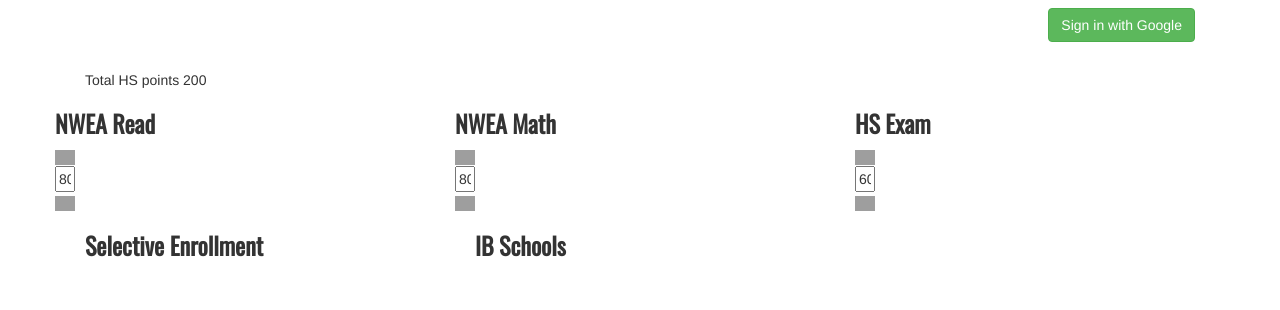
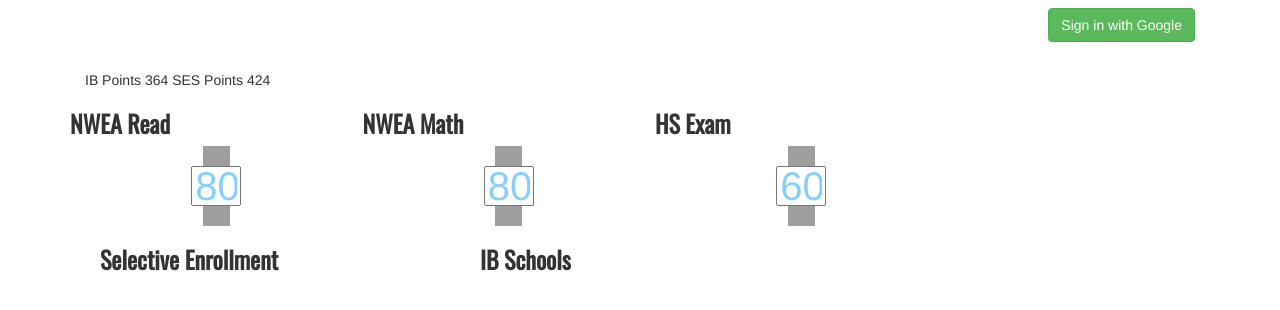
Before and after one commit to nanselmo/ontrack, a Django app: template student/templates/student/student_calc.html in a window 1280 px wide. Shown: the top 310 px of the page. Run offline with Django 3.2, Linux system fonts and the light colour scheme; the template is opened without the code that fills it, so the values that code supplies are empty; parts of the project's set-up code (start-up, migrations or seed data) failed here and were passed over; some libraries are stand-ins or nearby versions.

Commit message:
working calculator

```diff
--- a/ontrack/static/student/css/calculator.css
+++ b/ontrack/static/student/css/calculator.css
@@ -1,9 +1,25 @@
-input {
-  width: 20px;
+.input-text {
+  width: 50px;
+  height: 40px;
+  color: lightskyblue;
+  font-size: 40px;
+  display: block;
+  margin: auto;
+
 }
 
+.grade-text {
+  margin-top: auto;
+  margin-bottom: auto;
+  margin-left: 60%;
+}
+
+
+
 .arrow {
-  height: 15px;
+  height: 20px;
+  display: block;
+  margin: auto;
 }
 
 .plus {
@@ -28,10 +44,16 @@
 .red-x {
   content:url("http://openclipart.org/image/2400px/svg_to_png/10941/TzeenieWheenie-red-green-OK-not-OK-Icons-1.png");
 }
-.hs-info{
-  background-color: lightblue;
+
+.white-text {
+  color: white;
 }
-
+.grey-text {
+  color: grey;
+}
 .hs-pts{
-  /*display:none;*/
+  display:none;
 }
+.hs-type{
+  display:none;
+}
--- a/ontrack/static/student/js/calculate_hs.js
+++ b/ontrack/static/student/js/calculate_hs.js
@@ -1,27 +1,26 @@
 //includes jQuery
-function grades_to_pts(numeric_grade){
-	var pts=0;
-	if (numeric_grade>90){
-  	ses_pts=75;
-		ib_pts=112.5;
+function get_points(numeric_grade) {
+  var pts = 0;
+  if (numeric_grade > 90) {
+    se_pts = 75;
+    ib_pts = 112.5;
+  } else if (numeric_grade > 80) {
+    se_points = 50;
+    ib_points = 75;
+  } else if (numeric_grade > 70) {
+    se_points = 25;
+    ib_points = 38;
+  } else {
+    se_points = 0
+    ib_points = 0
   }
-  else if (numeric_grade>80){
-		ses_points=50;
-		ib_points=75;
-      }
-  else if (numeric_grade>70){
-		ses_points=25;
-		ib_points=38;
-  }
-  else {
-		ses_points=0
-		ib_points=0
-  }
-  return {'ib': ib_points, 'ses':ses_points};
+  return {
+    'ib': ib_points,
+    'se': se_points
+  };
 }
 
-function calculate()
-{
+function calculate() {
   var math_gr = parseInt($(":input[name='Math_grade']").val());
   var science_gr = parseInt($(":input[name='Science_grade']").val());
   var read_gr = parseInt($(":input[name='Reading_grade']").val());
@@ -29,62 +28,83 @@
   var nwea_math = parseInt($(":input[name='nwea_math']").val());
   var nwea_read = parseInt($(":input[name='nwea_read']").val());
   var entrance_exam = parseInt($(":input[name='hs_exam']").val());
-		var tot_ib=0;
-		var tot_ses=0;
-		grades=["math_gr", "science_gr", "ss_gr", "read_gr"]
-		grades.each(index, subject){
-			tot_ib=tot_ib+grades_to_pts(grade_dict[index])['ib']
-			tot_ses=tot_ses+grades_to_pts(grade_dict[index])['ses']
+  var tot_ib = 0;
+  var tot_se = 0;
+
+  //points for 4 core grades
+  grades = [math_gr, science_gr, ss_gr, read_gr]
+  for (i = 0; i < grades.length; ++i) {
+    tot_ib = tot_ib + get_points(grades[i])['ib'];
+    tot_se = tot_se + get_points(grades[i])['se'];
   }
 
+  //nwea points
+  nwea_points = nwea_math + nwea_read;
+  tot_se = tot_se + 1.515 * (nwea_points);
+  tot_ib = tot_ib + 2.2727 * (nwea_points);
 
-    nwea_points=nwea_math+nwea_read
-    ses_points_nwea=1.515*(nwea_points);
-    ib_points_nwea=2.2727*(nwea_points);
-    exam_points=3.03*entrance_exam;
-    var total = tot_ib+ses_points_nwea+exam_points ;
-    $(".totPoints").text(Math.round(total));
 
-   	var new_points = parseInt($(".totPoints").text());
+  //points from selective enrollment test
+  tot_se = tot_se + 3.03 * entrance_exam;
+
+  //set total points to the new values
+  $(".totSEpoints").text(Math.round(tot_se));
+  $(".totIBpoints").text(Math.round(tot_ib));
+
+  var new_se_points = parseInt($(".totSEpoints").text());
+  var new_ib_points = parseInt($(".totIBpoints").text());
 
   $(".check-points").each(
-				function( index )
+    function(index)
 		{
 	      var this_hs_points = parseInt($(this).find(".hs-pts").text());
-	     if (new_points>this_hs_points)
-	        {
-	        $(this).children(".hs-pts-status").attr('class', 'hs-pts-status green-check');}
-	        else if (new_points+ 50>this_hs_points){
+	      var this_hs_type = $(this).find(".hs-type").text();
+
+	   		if (this_hs_type == "IB"){
+	      	var new_points = new_ib_points;
+	      } else {
+	      	var new_points = new_se_points;
+	      }
+	      if (new_points > this_hs_points) {
+	        $(this).children(".hs-pts-status").attr('class', 'hs-pts-status green-check');
+	      } else if (new_points + 50 > this_hs_points) {
 	        $(this).children(".hs-pts-status").attr('class', 'hs-pts-status orange-okay');
+	      } else {
+	        $(this).children(".hs-pts-status").attr('class', 'hs-pts-status red-x');
 	      }
-					else {
-	         $(this).children(".hs-pts-status").attr('class', 'hs-pts-status red-x');
+				$(this).find(".hs-remain-pts").text(this_hs_points - new_points);
+
+				// get new remaining points
+				var this_hs_remain_pts = parseInt($(this).find(".hs-remain-pts").text());
+				if (this_hs_remain_pts<=0){
+						$(this).find(".hs-remain-pts").attr('class','white-text hs-remain-pts');
+				}
+				else{
+					$(this).find(".hs-remain-pts").attr('class','grey-text hs-remain-pts');
 				}
     }
   );
 }
 
-$().ready(function(){
+$().ready(function() {
   calculate();
-    $(".minus").click(function(){
+  $(".minus").click(function() {
     var $input = $(this).parent().prev().find('.input-text');
     var newValue = 0;
-        if ($input.val()!=0){
+    if ($input.val() != 0) {
       newValue = parseInt($input.val()) - 1;
-        }
-        else{
+    } else {
       newValue = parseInt($input.val());
     }
     $input.val(newValue);
     calculate();
   });
-    $(".plus").click(function(){
+  $(".plus").click(function() {
     var $input = $(this).parent().next().find('.input-text');
     var newValue = 0;
-        if ($input.val()!=100){
+    if ($input.val() != 100) {
       newValue = parseInt($input.val()) + 1;
-        }
-        else{
+    } else {
       newValue = parseInt($input.val());
     }
     $input.val(newValue);
--- a/student/templates/student/student_calc.html
+++ b/student/templates/student/student_calc.html
@@ -20,31 +20,41 @@
   </div>
 
 
-  Total HS points <span class="totPoints">200</span>
-  <div class='row'><!--start numbers row-->
+  IB Points <span class="totIBpoints">200</span> SES Points <span class="totSEpoints">200</span>
 
-      {% for subject, grade in current_grades_dict.items %}
-        {% if subject != "grade_date" %}
+    <div class='row'><!--start grades row-->
+      {% for subject, info in current_grades_dict.items %}
         <div class="col-xs-3">
             <div class="row">
               <h3>{{subject}}</h3>
             </div>
+
+            <div class="col-xs-6">
               <div class="row">
                 <img class="arrow plus"/>
               </div>
               <div class="row">
-              <input  name="{{subject}}_grade" id="{{subject}}_grade" value="{{grade}}"  class="input-text">
+                  <div class="col-xs-6">
+                    <input  name="{{subject}}_grade" id="{{subject}}_grade" value="{{info.grade}}"  class="input-text grade-text">
+                  </div>
               </div>
               <div class="row">
                 <img class="arrow minus"/>
               </div>
             </div>
-        {% endif %}
+
+            <div class="col-xs-6">
+                <img class="subject-icon" src="{{MEDIA_URL}}{{info.image}}" alt="subject-icon"/>
+            </div>
+
+
+          </div>
       {% endfor %}
-
+  </div> <!--end grades row-->
   <!--testing data -->
   <div class="row">
-    <div class="col-xs-4">
+
+    <div class="col-xs-3">
         <div class="row">
           <h3>NWEA Read</h3>
         </div>
@@ -60,7 +70,7 @@
     </div>
 
 
-    <div class="col-xs-4">
+    <div class="col-xs-3">
       <div class="row">
           <h3>NWEA Math</h3>
         </div>
@@ -73,10 +83,9 @@
         <div class="row">
           <img class="arrow minus"/>
         </div>
-
     </div>
 
-    <div class="col-xs-4">
+    <div class="col-xs-3">
         <div class="row">
           <h3>HS Exam</h3>
         </div>
@@ -91,27 +100,30 @@
         </div>
        </div>
     </div>
+
     <div class="col-md-4">
       <h3>Selective Enrollment</h3>
         {% for key, value in hs_dict.items %}
           {% if value.school_type == "SES" %}
           <div class="row high-school-list">
+
             <div class="col-md-8">
               <a href={{value.website}}>
                 <img class="hs-logo" src="{{STATIC_URL}}student/images/hs-logos/{{value.short_name}}-default-logo.png " alt="hs-logo"/ />
               </a>
             </div>
+
+            <div class = check-points>
               <div class="col-md-2">
                 <p class="hs-remain-pts">
                   {{value.RemainingPts}}
                 </p>
               </div>
-
-
-            <div class="col-md-2 check-points">
-              <span class="hs-pts">{{value.tier2_points}}</span>
+              <span class="hs-pts">{{value.tier1_points}}</span>
+              <span class="hs-type">SE</span>
               <img class="hs-pts-status red-x"/>
             </div>
+
           </div>
           {% endif %}
         {% endfor%}
@@ -122,21 +134,24 @@
     {% for key, value in hs_dict.items %}
       {% if value.school_type == "IB" %}
       <div class="row high-school-list" height=400px>
+
         <div class="col-md-8">
           <a href={{value.website}}>
           <img class="hs-logo" src="{{STATIC_URL}}student/images/hs-logos/{{value.short_name}}-default-logo.png " alt="hs-logo" />
         </a>
         </div>
+
+        <div class = check-points>
           <div class="col-md-2">
             <p class="hs-remain-pts">
               {{value.RemainingPts}}
             </p>
-
           </div>
-        <div class="col-md-2 check-points">
           <span class="hs-pts">{{value.tier1_points}}</span>
+          <span class="hs-type">IB</span>
           <img class="hs-pts-status red-x"/>
         </div>
+
       </div>
       {% endif %}
     {% endfor%}
```
Also changed, not shown: student/ontrack.py (+15 -10 lines), student/views.py (+7 -4 lines). Lines whose indentation alone changed are shown as unchanged.
